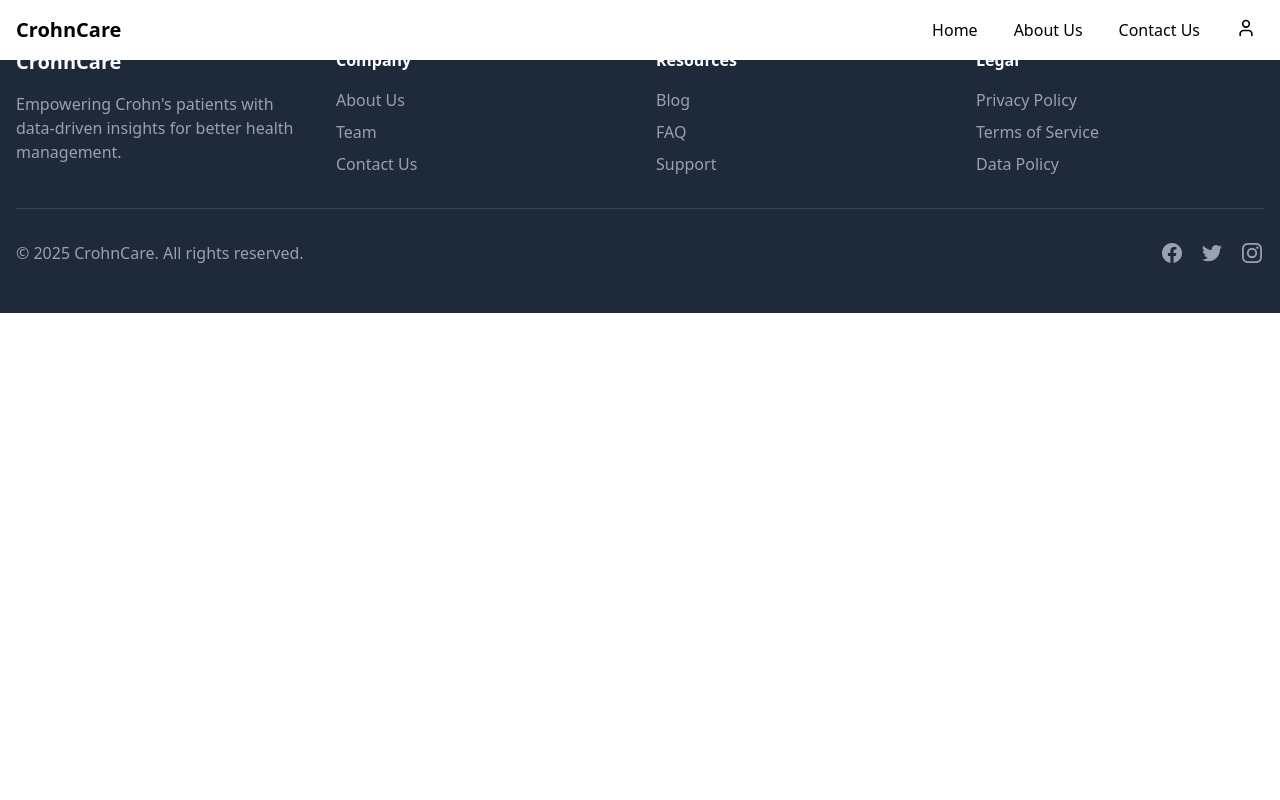
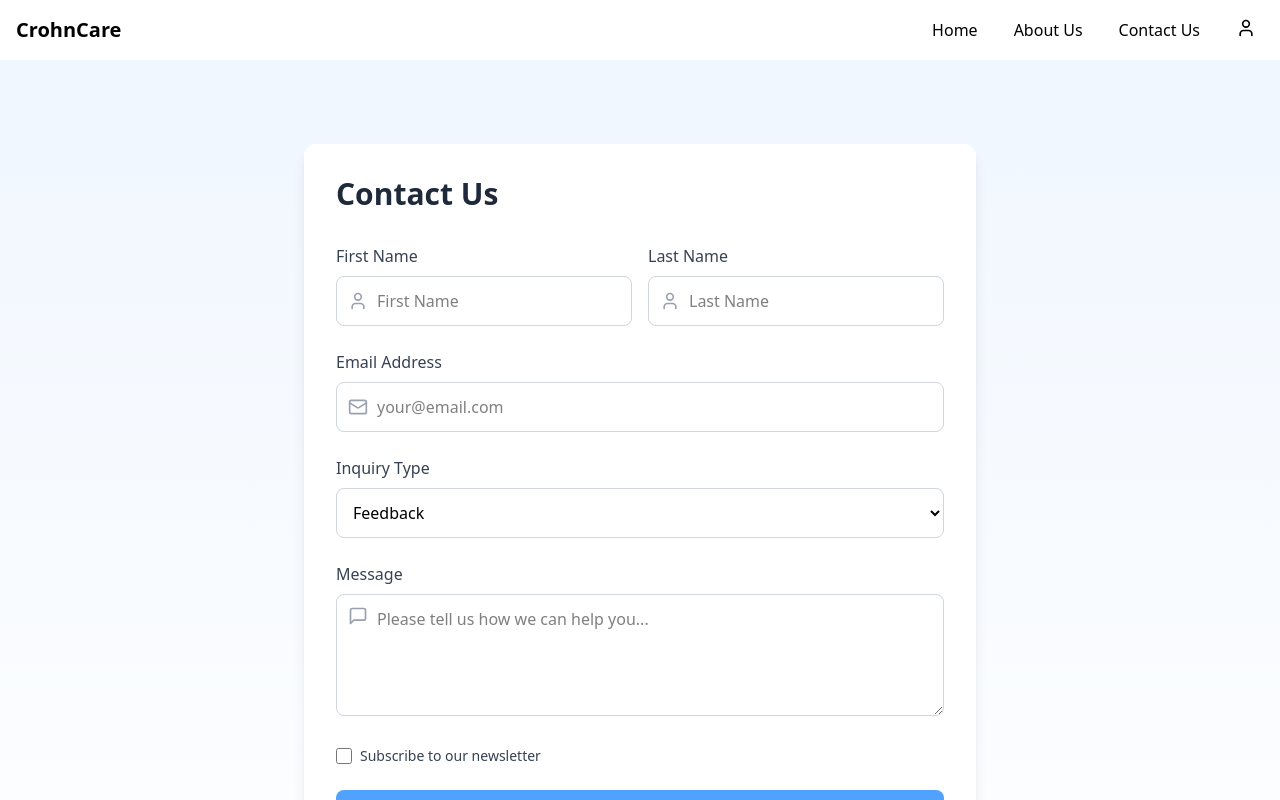
Before and after one commit to sami5436/ChronCare, a React (Vite) app in the folder frontend/: page /contact-us in a window 1280 px wide. Shown: the top 800 px of the page. Built offline with nearby package versions, Linux system fonts and the light colour scheme.

Commit message:
contact us page

```diff
--- a/frontend/src/pages/contactus.jsx
+++ b/frontend/src/pages/contactus.jsx
@@ -1,11 +1,154 @@
-import React from 'react'
+import React, { useState } from "react";
+import { ArrowRight, Mail, User, MessageSquare } from "lucide-react";
 
-function contactus() {
+function ContactUs() {
+  const [firstName, setFirstName] = useState("");
+  const [lastName, setLastName] = useState("");
+  const [email, setEmail] = useState("");
+  const [message, setMessage] = useState("");
+  const [type, setType] = useState("Feedback");
+  const [subscribeToUpdates, setSubscribeToUpdates] = useState(false);
+
+  const handleSubmit = (event) => {
+    event.preventDefault();
+    console.log("Submitting contact form:", {
+      firstName,
+      lastName,
+      email,
+      type,
+      message,
+      subscribeToUpdates
+    });
+  };
+
   return (
-    <div>
+    <div className="min-h-screen bg-gradient-to-b from-blue-50 to-white flex items-center justify-center">
+      <div className="w-full max-w-2xl p-8 bg-white mt-36 mb-36 rounded-xl shadow-lg">
+        <h1 className="text-3xl font-bold text-gray-800">Contact Us</h1>
 
+        <form onSubmit={handleSubmit} className="mt-8">
+          <div className="grid grid-cols-1 md:grid-cols-2 gap-4">
+            <div>
+              <label htmlFor="firstName" className="block text-gray-700 font-medium mb-2">
+                First Name
+              </label>
+              <div className="relative">
+                <div className="absolute inset-y-0 left-0 pl-3 flex items-center pointer-events-none">
+                  <User className="h-5 w-5 text-gray-400" />
+                </div>
+                <input
+                  type="text"
+                  id="firstName"
+                  value={firstName}
+                  onChange={(e) => setFirstName(e.target.value)}
+                  required
+                  className="w-full py-3 pl-10 pr-3 border border-gray-300 rounded-lg focus:outline-none focus:ring-2 focus:ring-blue-400 focus:border-transparent"
+                  placeholder="First Name"
+                />
+              </div>
+            </div>
+
+            <div>
+              <label htmlFor="lastName" className="block text-gray-700 font-medium mb-2">
+                Last Name
+              </label>
+              <div className="relative">
+                <div className="absolute inset-y-0 left-0 pl-3 flex items-center pointer-events-none">
+                  <User className="h-5 w-5 text-gray-400" />
+                </div>
+                <input
+                  type="text"
+                  id="lastName"
+                  value={lastName}
+                  onChange={(e) => setLastName(e.target.value)}
+                  required
+                  className="w-full py-3 pl-10 pr-3 border border-gray-300 rounded-lg focus:outline-none focus:ring-2 focus:ring-blue-400 focus:border-transparent"
+                  placeholder="Last Name"
+                />
+              </div>
+            </div>
+          </div>
+
+          <div className="mt-6">
+            <label htmlFor="email" className="block text-gray-700 font-medium mb-2">
+              Email Address
+            </label>
+            <div className="relative">
+              <div className="absolute inset-y-0 left-0 pl-3 flex items-center pointer-events-none">
+                <Mail className="h-5 w-5 text-gray-400" />
+              </div>
+              <input
+                type="email"
+                id="email"
+                value={email}
+                onChange={(e) => setEmail(e.target.value)}
+                required
+                className="w-full py-3 pl-10 pr-3 border border-gray-300 rounded-lg focus:outline-none focus:ring-2 focus:ring-blue-400 focus:border-transparent"
+                placeholder="your@email.com"
+              />
+            </div>
+          </div>
+
+          <div className="mt-6">
+            <label htmlFor="type" className="block text-gray-700 font-medium mb-2">
+              Inquiry Type
+            </label>
+            <select
+              id="type"
+              value={type}
+              onChange={(e) => setType(e.target.value)}
+              className="w-full py-3 px-3 border border-gray-300 rounded-lg focus:outline-none focus:ring-2 focus:ring-blue-400 focus:border-transparent"
+            >
+              <option value="Feedback">Feedback</option>
+              <option value="Support">Support</option>
+              <option value="Business">Business Inquiry</option>
+              <option value="Other">Other</option>
+            </select>
+          </div>
+
+          <div className="mt-6">
+            <label htmlFor="message" className="block text-gray-700 font-medium mb-2">
+              Message
+            </label>
+            <div className="relative">
+              <div className="absolute top-3 left-3 pointer-events-none">
+                <MessageSquare className="h-5 w-5 text-gray-400" />
+              </div>
+              <textarea
+                id="message"
+                value={message}
+                onChange={(e) => setMessage(e.target.value)}
+                required
+                rows={4}
+                className="w-full py-3 pl-10 pr-3 border border-gray-300 rounded-lg focus:outline-none focus:ring-2 focus:ring-blue-400 focus:border-transparent"
+                placeholder="Please tell us how we can help you..."
+              />
+            </div>
+          </div>
+
+          <div className="flex items-center mt-6">
+            <input
+              id="subscribe"
+              type="checkbox"
+              checked={subscribeToUpdates}
+              onChange={(e) => setSubscribeToUpdates(e.target.checked)}
+              className="h-4 w-4 text-blue-400 focus:ring-blue-400 border-gray-300 rounded"
+            />
+            <label htmlFor="subscribe" className="ml-2 block text-sm text-gray-700">
+              Subscribe to our newsletter
+            </label>
+          </div>
+
+          <button
+            type="submit"
+            className="w-full bg-blue-400 text-white px-6 py-3 rounded-lg font-medium flex items-center justify-center hover:bg-blue-500 transition duration-300 cursor-pointer mt-6"
+          >
+            Submit <ArrowRight className="ml-2" size={18} />
+          </button>
+        </form>
+      </div>
     </div>
-  )
+  );
 }
 
-export default contactus
+export default ContactUs;
```
